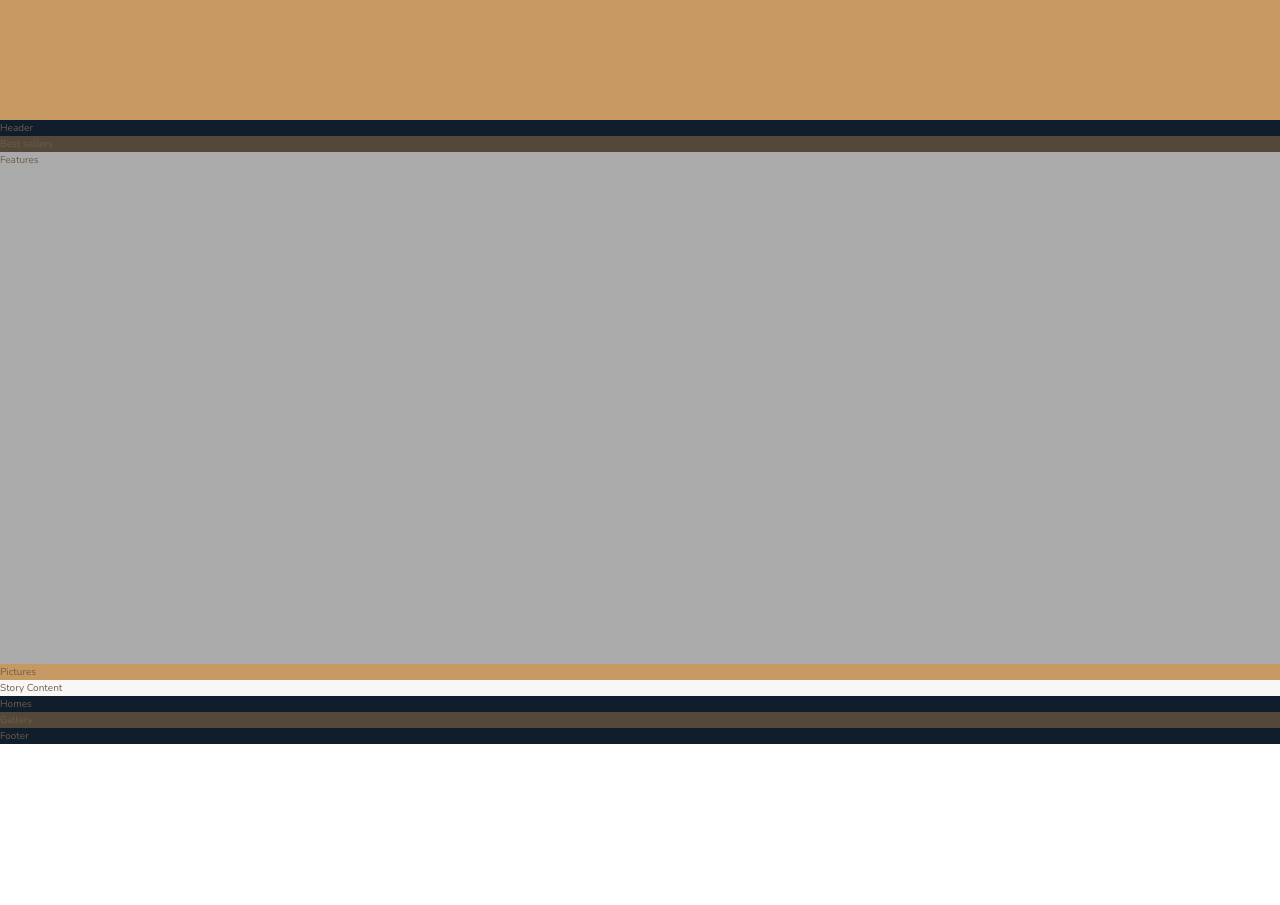
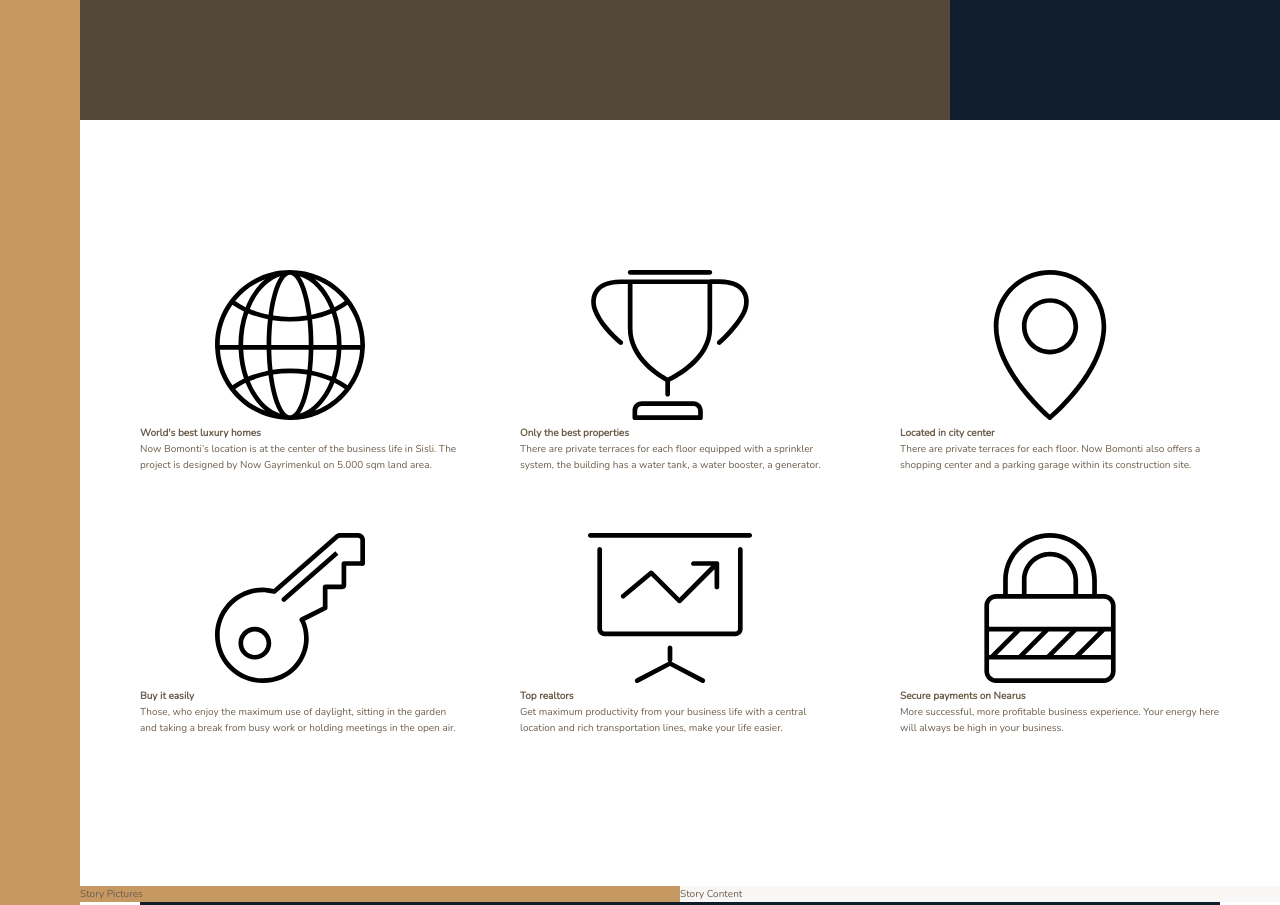
Before and after one commit to appsius/nearus, a website: page index.html in a window 1280 px wide. Shown: the part 520-1425 px from the top of the page. Before the commit the page ends 1264 px from the top, so only its background shows below. Drawn offline with nearby package versions, Linux system fonts and the light colour scheme.

Commit message:
Building Features Section Part-1

```diff
--- a/index.html
+++ b/index.html
@@ -28,11 +28,79 @@
 		</div>
 
 		<section class="features">
-			Features
+			<div class="feature">
+				<svg class="feature__icon">
+					<use xlink:href="/img/sprite.svg#icon-global"></use>
+				</svg>
+				<h4 class="heading-4">World's best luxury homes</h4>
+				<p class="feature__text">
+					Now Bomonti’s location is at the center of the business life in
+					Sisli. The project is designed by Now Gayrimenkul on 5.000 sqm
+					land area.
+				</p>
+			</div>
+
+			<div class="feature">
+				<svg class="feature__icon">
+					<use xlink:href="/img/sprite.svg#icon-trophy"></use>
+				</svg>
+				<h4 class="heading-4">Only the best properties</h4>
+				<p class="feature__text">
+					There are private terraces for each floor equipped with a
+					sprinkler system, the building has a water tank, a water booster,
+					a generator.
+				</p>
+			</div>
+
+			<div class="feature">
+				<svg class="feature__icon">
+					<use xlink:href="/img/sprite.svg#icon-map-pin"></use>
+				</svg>
+				<h4 class="heading-4">Located in city center</h4>
+				<p class="feature__text">
+					There are private terraces for each floor. Now Bomonti also
+					offers a shopping center and a parking garage within its
+					construction site.
+				</p>
+			</div>
+
+			<div class="feature">
+				<svg class="feature__icon">
+					<use xlink:href="/img/sprite.svg#icon-key"></use>
+				</svg>
+				<h4 class="heading-4">Buy it easily</h4>
+				<p class="feature__text">
+					Those, who enjoy the maximum use of daylight, sitting in the
+					garden and taking a break from busy work or holding meetings in
+					the open air.
+				</p>
+			</div>
+
+			<div class="feature">
+				<svg class="feature__icon">
+					<use xlink:href="/img/sprite.svg#icon-presentation"></use>
+				</svg>
+				<h4 class="heading-4">Top realtors</h4>
+				<p class="feature__text">
+					Get maximum productivity from your business life with a central
+					location and rich transportation lines, make your life easier.
+				</p>
+			</div>
+
+			<div class="feature">
+				<svg class="feature__icon">
+					<use xlink:href="/img/sprite.svg#icon-lock"></use>
+				</svg>
+				<h4 class="heading-4">Secure payments on Nearus</h4>
+				<p class="feature__text">
+					More successful, more profitable business experience. Your energy
+					here will always be high in your business.
+				</p>
+			</div>
 		</section>
 
 		<div class="story__pictures">
-			Pictures
+			Story Pictures
 		</div>
 
 		<div class="story__content">
--- a/sass/_base.scss
+++ b/sass/_base.scss
@@ -37,4 +37,9 @@ body {
 .container {
 	display: grid;
 	grid-template-rows: 80vh min-content auto 40vw repeat(3, min-content);
+	grid-template-columns:
+		[sidebar-start] 8rem [sidebar-end full-start] minmax(6rem, 1fr)
+		[center-start] repeat(8, [col-start] minmax(min-content, 14rem) [col-end])
+		[center-end]
+		minmax(6rem, 1fr) [full-end];
 }
--- a/sass/_features.scss
+++ b/sass/_features.scss
@@ -1,3 +1,8 @@
 .features {
-	background-color: $color-grey-light-2;
+	display: grid;
+	grid-column: center-start / center-end;
+	grid-template-columns: repeat(3, 1fr);
+	grid-gap: 6rem;
+
+	margin: 15rem 0;
 }
--- a/sass/_footer.scss
+++ b/sass/_footer.scss
@@ -1,3 +1,4 @@
 .footer {
 	background-color: $color-secondary;
+	grid-column: full-start / full-end;
 }
--- a/sass/_gallery.scss
+++ b/sass/_gallery.scss
@@ -1,3 +1,4 @@
 .gallery {
 	background-color: $color-grey-dark-1;
+	grid-column: full-start / full-end;
 }
--- a/sass/_header.scss
+++ b/sass/_header.scss
@@ -1,3 +1,4 @@
 .header {
-	background-color: $color-secondary;
+	background-color: $color-grey-dark-1;
+	grid-column: full-start / col-end 6;
 }
--- a/sass/_homes.scss
+++ b/sass/_homes.scss
@@ -1,3 +1,4 @@
 .homes {
 	background-color: $color-secondary;
+	grid-column: center-start / center-end;
 }
--- a/sass/_realtors.scss
+++ b/sass/_realtors.scss
@@ -1,3 +1,4 @@
 .realtors {
-	background-color: $color-grey-dark-1;
+	background-color: $color-secondary;
+	grid-column: col-start 7 / full-end;
 }
--- a/sass/_sidebar.scss
+++ b/sass/_sidebar.scss
@@ -1,3 +1,5 @@
 .sidebar {
 	background-color: $color-primary;
+	grid-column: sidebar-start / sidebar-end;
+	grid-row: 1 / -1;
 }
--- a/sass/_story.scss
+++ b/sass/_story.scss
@@ -1,9 +1,11 @@
 .story {
 	&__pictures {
 		background-color: $color-primary;
+		grid-column: full-start / col-end 4;
 	}
 
 	&__content {
 		background-color: $color-grey-light-1;
+		grid-column: col-start 5 / full-end;
 	}
 }
```
Also changed, not shown: img/text.txt (deleted, +0 -18 lines), css/style.css.
